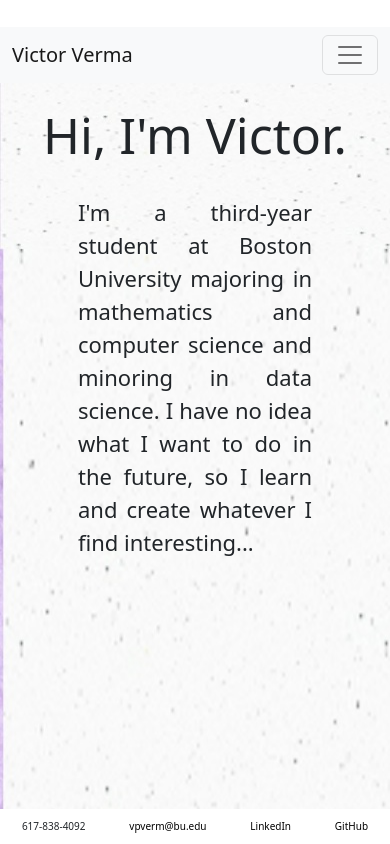
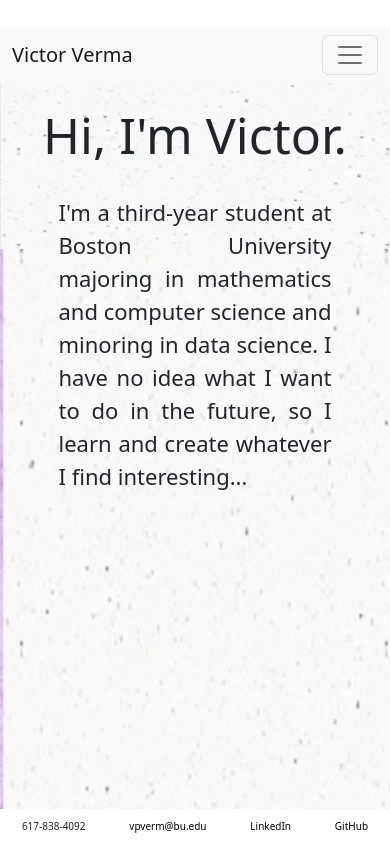
Before and after one commit to victorverma3/Portfolio, a React (Vite) app: page / in a window 390 px wide. Built offline with nearby package versions, Linux system fonts and the light colour scheme.

Commit message:
homeLead to 70vw

```diff
--- a/src/pages/home/Home.css
+++ b/src/pages/home/Home.css
@@ -34,8 +34,8 @@
     }
 
     .homeLead {
+        width: 70vw;
         font-size: 22px;
-        text-align: justify;
     }
 
     .homeTitle {
```
